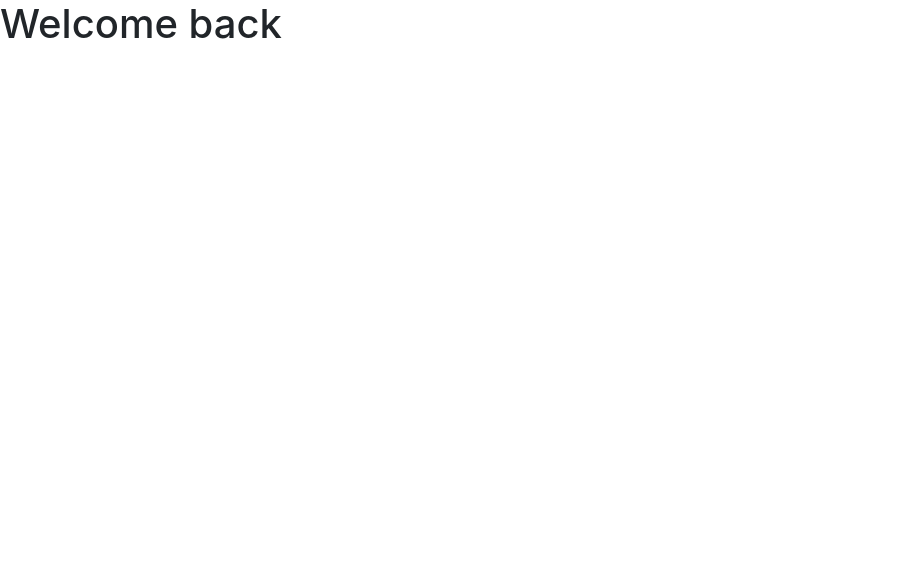
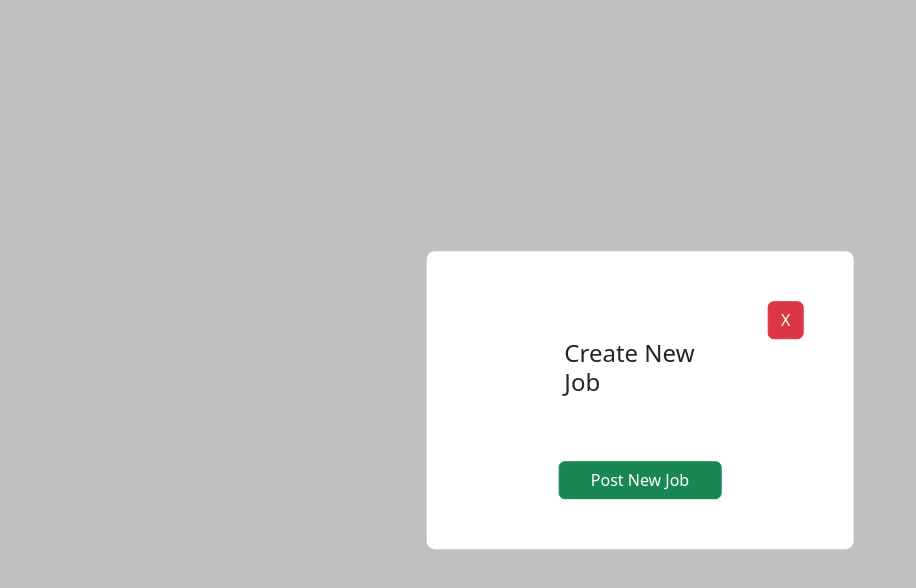
Before and after one commit to keshri522/varlyq-Project, a React (Create React App) app in the folder client/: page / in a window 1280 px wide. Shown: the top 588 px of the page, without its empty margins (0-916 px from the left). Built offline with nearby package versions, Linux system fonts and the light colour scheme.

Commit message:
added first modal box

```diff
--- a/client/public/index.html
+++ b/client/public/index.html
@@ -17,6 +17,11 @@
       integrity="sha384-T3c6CoIi6uLrA9TneNEoa7RxnatzjcDSCmG1MXxSR1GAsXEV/Dwwykc2MPK8M2HN"
       crossorigin="anonymous"
     />
+    <!-- this is the fontawesome link -->
+    <link
+      rel="stylesheet"
+      href="https://cdnjs.cloudflare.com/ajax/libs/font-awesome/6.5.1/css/all.min.css"
+    />
     <link rel="manifest" href="%PUBLIC_URL%/manifest.json" />
 
     <title>React App</title>
--- a/client/src/App.js
+++ b/client/src/App.js
@@ -1,9 +1,11 @@
 import "./App.css";
-
+import GetStarted from "./Components/Modals/GetStarted";
+import FirstModal from "./Components/Modals/FirstModal";
 function App() {
   return (
     <div className="App">
-      <h1>Welcome back</h1>
+      {/* <GetStarted /> */}
+      <FirstModal />
     </div>
   );
 }
--- /dev/null
+++ b/client/src/Components/Modals/FirstModal.jsx
@@ -0,0 +1,41 @@
+import React from "react";
+import styles from "../Styles/FirstModal.module.css";
+
+const FirstModal = () => {
+  const handleCreateJob = () => {
+    // console.log('Creating a job...');
+  };
+
+  return (
+    <>
+      <div
+        className={`d-flex justify-content-center align-items-center ${styles.modalContainer}`}
+      >
+        <div className={`col-md-4 ${styles.modalContent}`}>
+          <div className={`col-md-12 text-end`}>
+            <button className="btn btn-danger ">X</button>
+          </div>
+
+          <div className={`row d-flex justify-content-center mb-5 `}>
+            <div className="col-md-6 ">
+              <h4 className="">Create New Job</h4>
+            </div>
+          </div>
+
+          <div className={`d-flex justify-content-center`}>
+            <div className="col-md-6 mt-2">
+              <button
+                className="btn btn-success w-100"
+                onClick={handleCreateJob}
+              >
+                Post New Job
+              </button>
+            </div>
+          </div>
+        </div>
+      </div>
+    </>
+  );
+};
+
+export default FirstModal;
--- /dev/null
+++ b/client/src/Components/Modals/GetStarted.jsx
@@ -0,0 +1,11 @@
+import React from "react";
+import styles from "../Styles/GetStarted.module.css";
+const GetStarted = () => {
+  return (
+    <div className={`${styles.center}`}>
+      <button className="btn btn-primary">Get Started</button>
+    </div>
+  );
+};
+
+export default GetStarted;
--- /dev/null
+++ b/client/src/Components/Styles/FirstModal.module.css
@@ -0,0 +1,19 @@
+/* .thankYouContainer {
+  text-align: center;
+  padding: 30px;
+  border-radius: 10px;
+  background-color: red;
+  box-shadow: 0 0 10px rgba(0, 0, 0, 0.1);
+  position: relative;
+} */
+.modalContent {
+  background-color: white;
+  padding: 50px;
+  border-radius: 8px;
+
+  position: fixed;
+  top: 50%;
+  left: 50%;
+  transform: translate(-50%, -50%);
+  z-index: 1000;
+}
--- /dev/null
+++ b/client/src/Components/Styles/GetStarted.module.css
@@ -0,0 +1,6 @@
+.center {
+  display: flex;
+  justify-content: center;
+  align-items: center;
+  height: 100vh;
+}
--- a/client/src/index.css
+++ b/client/src/index.css
@@ -1,13 +1,3 @@
 body {
-  margin: 0;
-  font-family: -apple-system, BlinkMacSystemFont, 'Segoe UI', 'Roboto', 'Oxygen',
-    'Ubuntu', 'Cantarell', 'Fira Sans', 'Droid Sans', 'Helvetica Neue',
-    sans-serif;
-  -webkit-font-smoothing: antialiased;
-  -moz-osx-font-smoothing: grayscale;
+  background-color: silver;
 }
-
-code {
-  font-family: source-code-pro, Menlo, Monaco, Consolas, 'Courier New',
-    monospace;
-}
```
